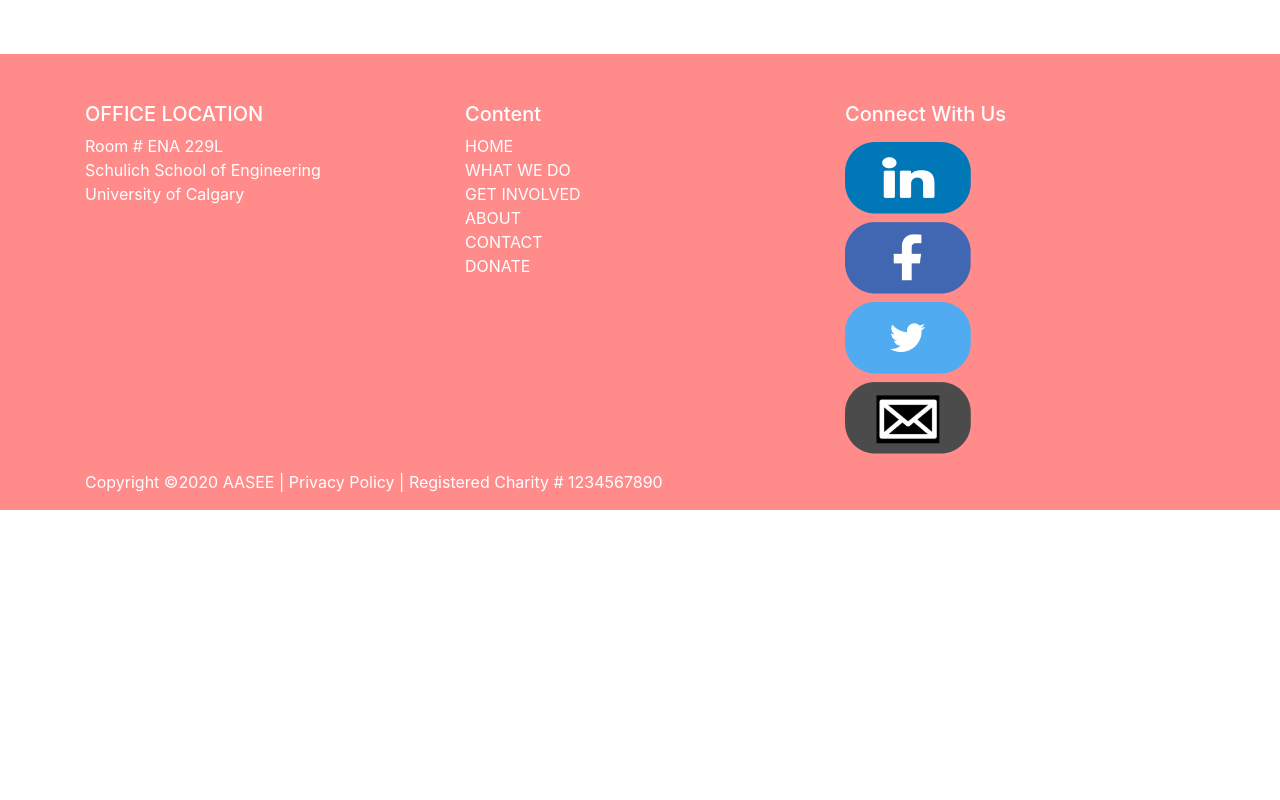
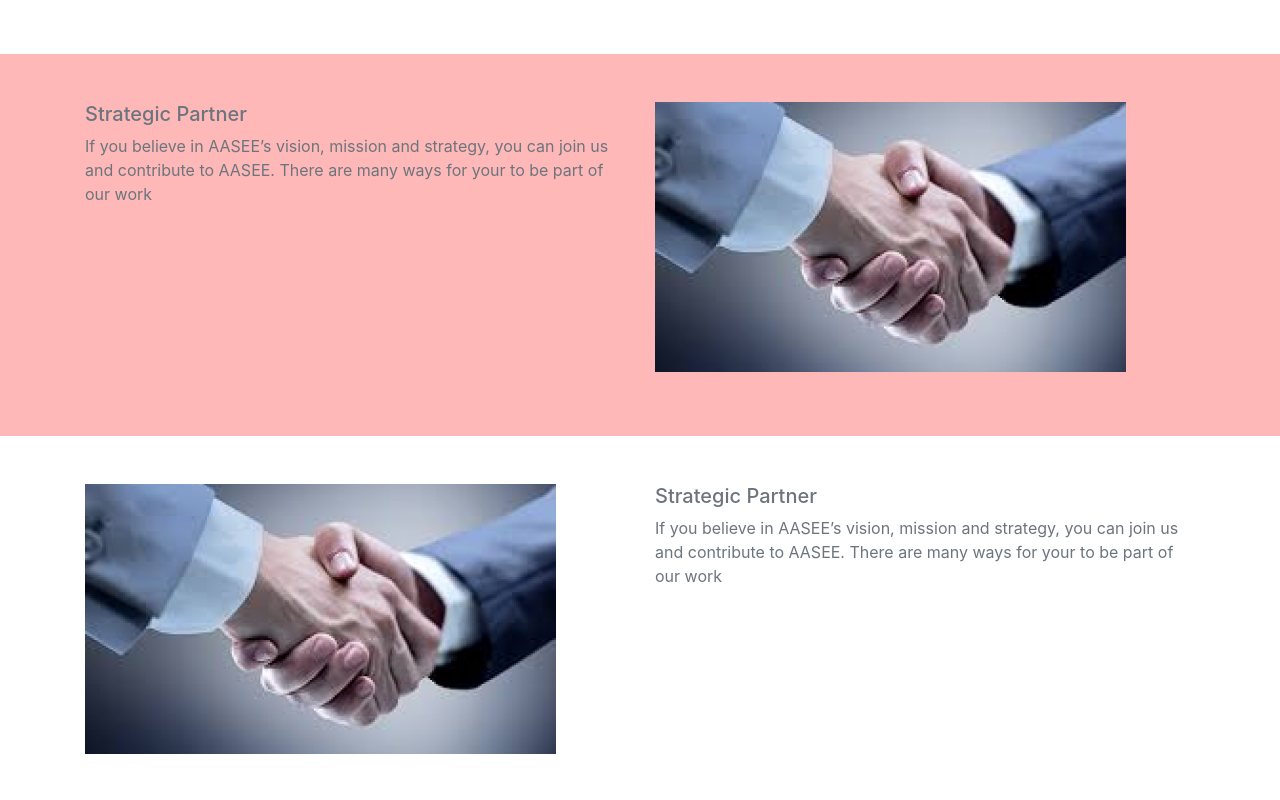
Before and after one commit to MushtabaA/AASEE-Website, a React (Create React App) app in the folder react-bootstrap/: page /get_involved in a window 1280 px wide. Shown: the part 3820-4620 px from the top of the page. Before the commit the page ends 4330 px from the top, so only its background shows below. Built offline with nearby package versions, Linux system fonts and the light colour scheme.

Commit message:
Edited Be Our Partner Section

```diff
--- a/react-bootstrap/src/components/Get_in.css
+++ b/react-bootstrap/src/components/Get_in.css
@@ -57,3 +57,17 @@ body {
 .lisub {
   font-family: Quicksand;
 }
+/*
+#explore-section, #share-section{
+  .fa{
+    color:#fff;
+    background:#333;
+    padding:4px;
+    border-radius: 5px;
+    font-size:$icon-size;
+  }
+} */
+
+.backg {
+  background-color: #ffb8b8;
+}
--- a/react-bootstrap/src/components/Get_in.jsx
+++ b/react-bootstrap/src/components/Get_in.jsx
@@ -66,7 +66,7 @@ export default class Get_in extends Component {
         {/* Become Our Partner Section */}
         <div className="mt-5 pt-5 mb-5 pb-5"></div>
         <div className="beOurPartner">
-          <div>
+          <div className="BeOurPartnerHeader">
             <img
               src="/assets/partner_header.png"
               class="header"
@@ -78,6 +78,53 @@ export default class Get_in extends Component {
               There are many ways for you to partner with AASEE
             </h5>
           </div>
+
+          <section
+            id="strategic-partner-section"
+            className="backg text-muted py-5"
+          >
+            <div className="container">
+              <div className="row">
+                <div className="col-md-6">
+                  <h5>Strategic Partner</h5>
+                  <p>
+                    If you believe in AASEE’s vision, mission and strategy, you
+                    can join us and contribute to AASEE. There are many ways for
+                    your to be part of our work
+                  </p>
+                </div>
+                <div className="col-md-6">
+                  <img
+                    src="/assets/partner_header.png"
+                    alt="Strategic Partner"
+                    className="img-fluid mb-3"
+                  />
+                </div>
+              </div>
+            </div>
+          </section>
+
+          <section id="strategic-partner-section" className="text-muted py-5">
+            <div className="container">
+              <div className="row">
+                <div className="col-md-6">
+                  <img
+                    src="/assets/partner_header.png"
+                    alt="Strategic Partner"
+                    className="img-fluid mb-3"
+                  />
+                </div>
+                <div className="col-md-6">
+                  <h5>Strategic Partner</h5>
+                  <p>
+                    If you believe in AASEE’s vision, mission and strategy, you
+                    can join us and contribute to AASEE. There are many ways for
+                    your to be part of our work
+                  </p>
+                </div>
+              </div>
+            </div>
+          </section>
         </div>
 
         {/* Final Div Ending   */}
```
